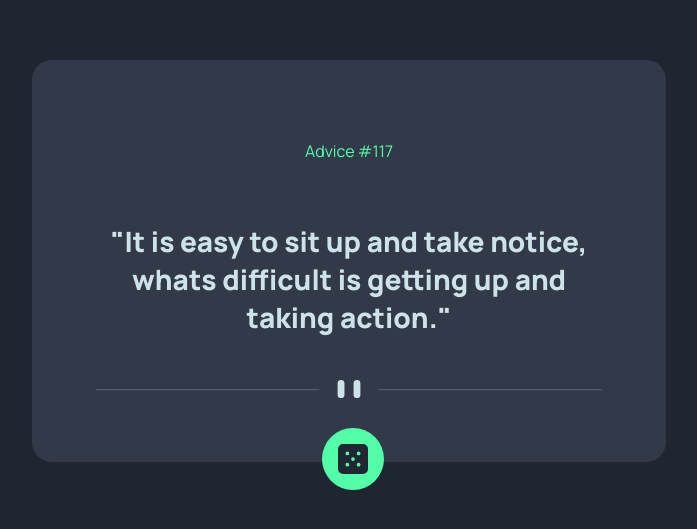
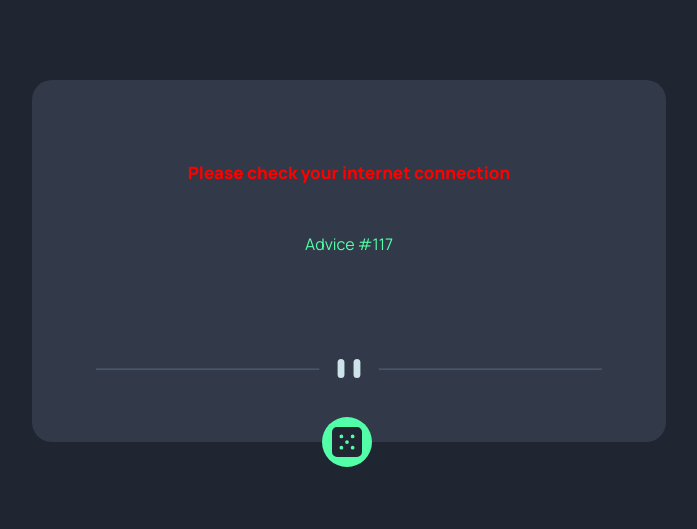
Before and after one commit to Promtech1/Advice-Generator, a plain HTML site: page index.html in a window 1280 px wide. Shown: the part 147-676 px from the top of the page, without its empty margins (291-988 px from the left). Drawn offline with Linux system fonts and the light colour scheme; no server answers.

Commit message:
Added functionality

```diff
--- a/index.css
+++ b/index.css
@@ -39,7 +39,8 @@ body{
     bottom: -7%;
     background-color: hsl(150, 100%, 66%);
     left: 45.8%;
-    padding: 1em;
+    width: 50px;
+    height: 50px;
     display: flex;
     justify-content: center;
     align-items: center;
@@ -55,3 +56,9 @@ body{
 .divider{
     display: block;
 }
+
+.error{
+    font-size: 17px;
+    font-weight: 800;
+    color: red;
+}
--- a/index.html
+++ b/index.html
@@ -7,18 +7,21 @@
   <link rel="icon" type="image/png" sizes="32x32" href="./images/favicon-32x32.png">
   <link rel="stylesheet" href="index.css">
 
-  <title> Advice generator app</title>
+  <title>                                                                                                                                                      Advice generator app</title>
 </head>
 <body>
   <div class="advice-container">
     <div class="advice-wrapper">
+      <p class="error"></p>
       <p class="advice-id">Advice #117</p>
-      <p class="advice">"It is easy to sit up and take notice, whats difficult is getting up and taking action."</p>
+      <p class="advice"></p>
       <img src="./images/pattern-divider-desktop.svg" alt="" class="divider">
-      <div class="dice">
-        <img src="./images/icon-dice.svg" alt="">
+      <div class="dice" onclick="getAdvice()">
+        <img src="./images/icon-dice.svg" alt="" class="dice-main">
       </div>
     </div>
   </div>
+
+  <script src="./script.js"></script>
 </body>
 </html>
--- a/script.js
+++ b/script.js
@@ -0,0 +1,52 @@
+let adviceId = document.querySelector('.advice-id')
+let advice = document.querySelector('.advice')
+let dice = document.querySelector('.dice-main')
+let diceError = document.querySelector('.error')
+
+async function getAdvice(){
+    try {
+        let timestamp = Date.now(); // Get current timestamp
+        let url = `https://api.adviceslip.com/advice?timestamp=${timestamp}`; // Append timestamp as a query parameter
+        let response = await fetch(url);
+        let data = await response.json();
+
+        let dataAdvice = data.slip.advice;
+        let dataId = data.slip.id;
+        adviceId.innerHTML = `Advice #${dataId}`;
+        advice.innerHTML = `<p>${dataAdvice}</p>`;
+        console.log(dataId);
+        console.log(dataAdvice);
+    } catch (error) {
+        diceError.innerHTML = 'Please check your internet connection'
+    }
+}
+
+getAdvice();
+
+
+// Below Is the second alternative
+// let adviceId = document.querySelector('.advice-id')
+// let advice = document.querySelector('.advice')
+// let dice = document.querySelector('.dice-main')
+
+// async function getAdvice(){
+
+//     try {
+//         let response = await fetch('https://api.adviceslip.com/advice', {
+//         cache: 'no-store', // Set cache control to "no-store" to disable caching
+//         });
+//         let data = await response.json();
+
+//         let dataAdvice = data.slip.advice;
+//         let dataId = data.slip.id;
+//         adviceId.innerHTML = `Advice ${dataId}`;
+//         advice.innerHTML = `<p>${dataAdvice}</p>`;
+//         console.log(dataId);
+//         console.log(dataAdvice);
+//     } catch (error) {
+//         console.log('PLEASE CHECK YOUR INTERNET CONNECTION');
+//     }
+
+// }
+
+// getAdvice();
```
